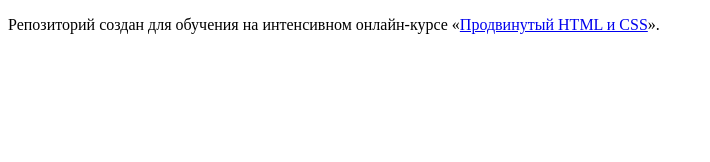
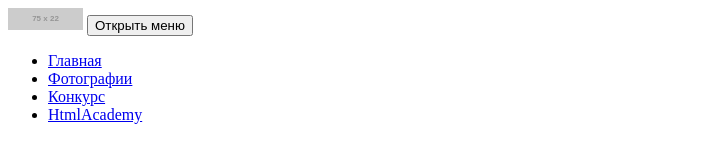
Before and after one commit to gorbunov-dv/17589-pink, a website: page index.html in a window 1280 px wide. Shown: the whole page, without its empty margins (0-710 px from the left). Drawn offline with Linux system fonts and the light colour scheme; placeholder pictures from the web are drawn by us.

Commit message:
Add header

```diff
--- a/index.html
+++ b/index.html
@@ -5,8 +5,32 @@
     <title>HTML Academy: Пинк</title>
   </head>
   <body>
-
-    <p>Репозиторий создан для обучения на интенсивном онлайн‑курсе «<a href="https://htmlacademy.ru/intensive/adaptive">Продвинутый HTML и CSS</a>».</p>
+    <header class="page-header">
+      <a class="page-header__logo">
+        <img class="page-header__logo-imgage" src="http://placehold.it/75x22" widht="75" height="22" alt="Пинк">
+      </a>
+      <button class="page-header__toggle" type="button">Открыть меню</button>
+      <nav class="main-nav">
+        <ul class="main-nav_list site-list">
+          <li class="site-list__item site-list__item--active">
+            <a href="#">Главная</a>
+          </li>
+          <li class="site-list__item">
+            <a href="#">Фотографии</a>
+          </li>
+          <li class="site-list__item">
+            <a href="#">
+              Конкурс
+            </a>
+          </li>
+          <li class="site-list__item">
+            <a href="#">
+              HtmlAcademy
+            </a>
+          </li>
+        </ul>
+      </nav>
+    </header>
 
   </body>
 </html>
```
